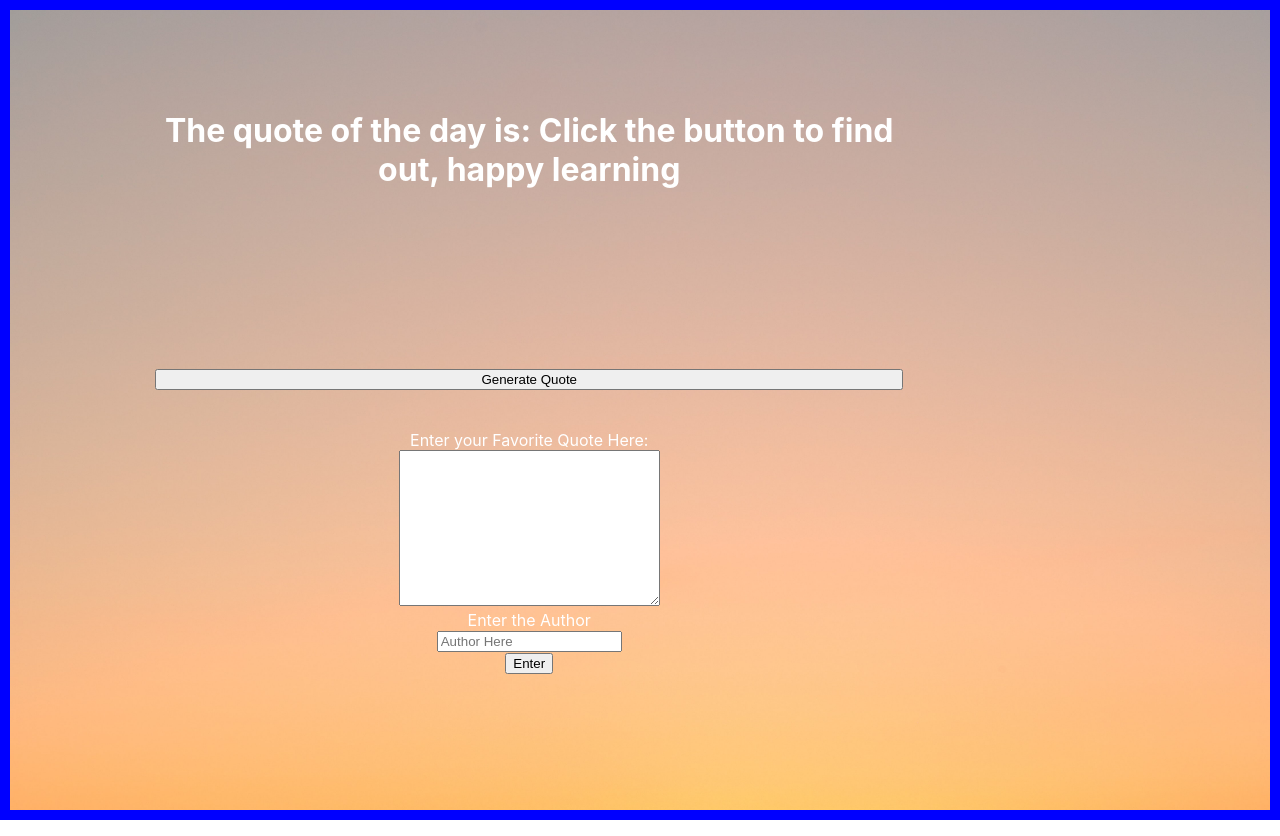
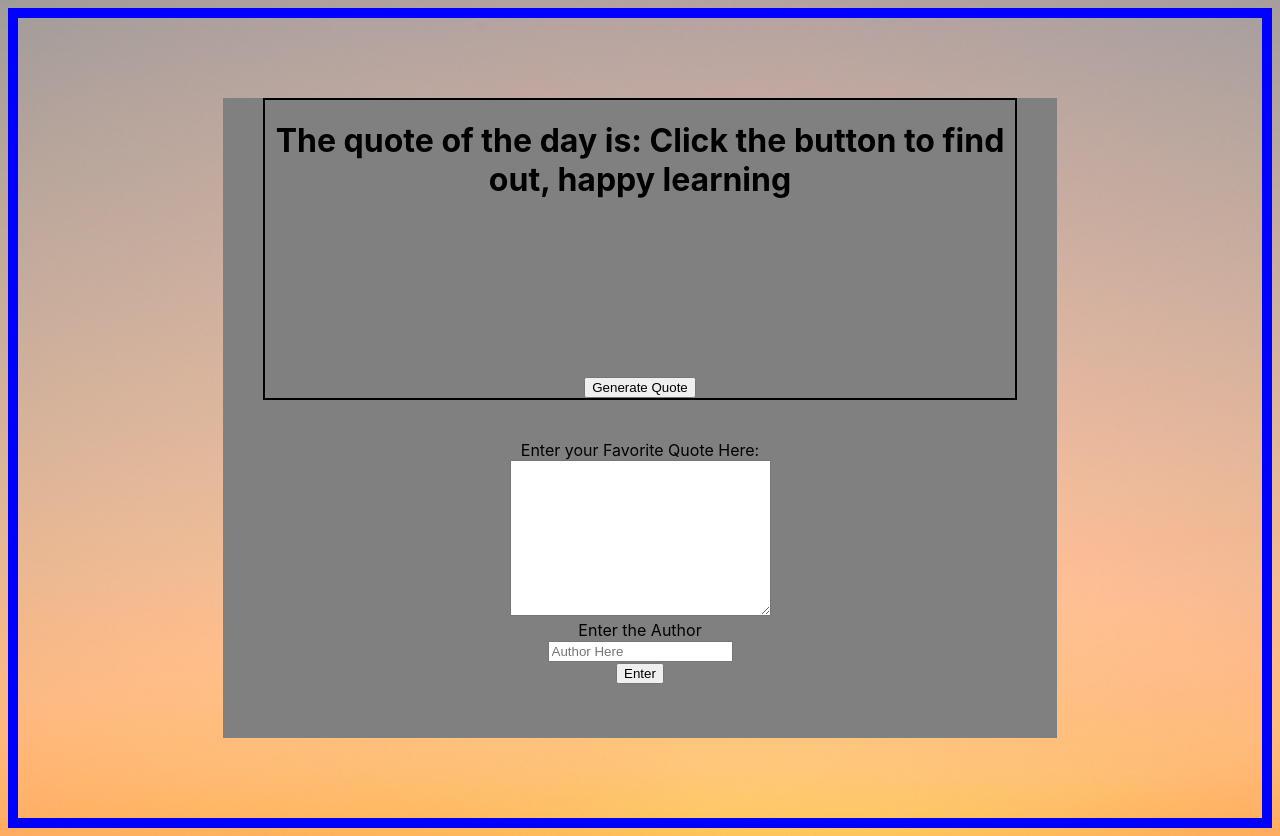
Before and after one commit to luisbryandr/quote-of-the-day, a React (Create React App) app: page / in a window 1280 px wide. Built offline with nearby package versions, Linux system fonts and the light colour scheme.

Commit message:
fixed centering div glitch

```diff
--- a/src/App.js
+++ b/src/App.js
@@ -49,17 +49,21 @@ const MainDiv = styled.div`
 
   align-items: center;
   flex-direction: column;
-  // background-color: grey;
-  color: white;
-  margin: auto;
+  background-color: grey;
+  color: black;
+
   width: 80%;
   height: 80vh;
+  margin: 0 auto;
 `
 const Header = styled.div`
   display: flex;
   flex-flow: column wrap;
+  align-items: center;
   justify-content: space-between;
-  // border: black solid 2px;
+  border: black solid 2px;
   width: 90%;
   height: 40vh;
+
+  }
 `
--- a/src/index.css
+++ b/src/index.css
@@ -2,7 +2,6 @@ body {
   display: flex;
   align-items: center;
 
-  margin: 0;
   font-family: -apple-system, BlinkMacSystemFont, "Segoe UI", "Roboto", "Oxygen",
     "Ubuntu", "Cantarell", "Fira Sans", "Droid Sans", "Helvetica Neue",
     sans-serif;
@@ -12,6 +11,7 @@ body {
   background-size: cover;
   height: 100vh;
   border: 10px blue solid;
+  justify-content: center;
 }
 
 code {
```
